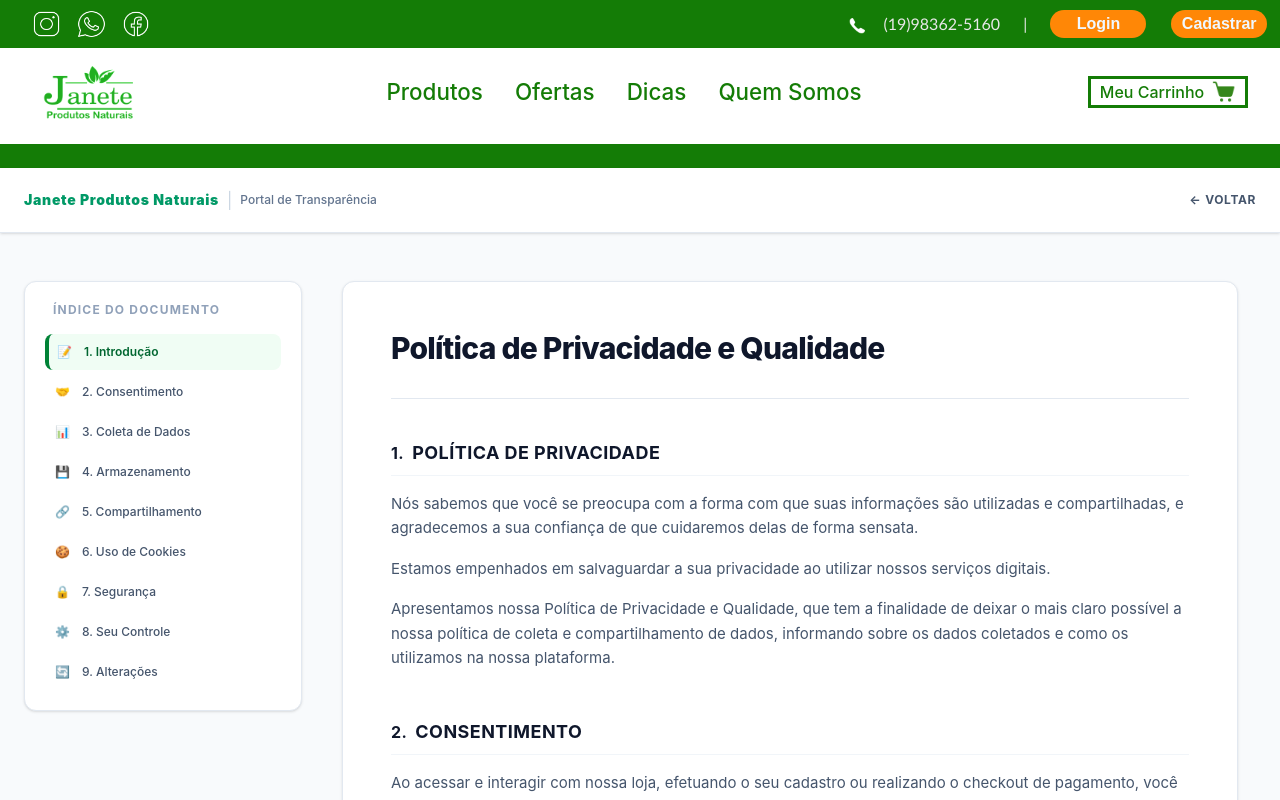
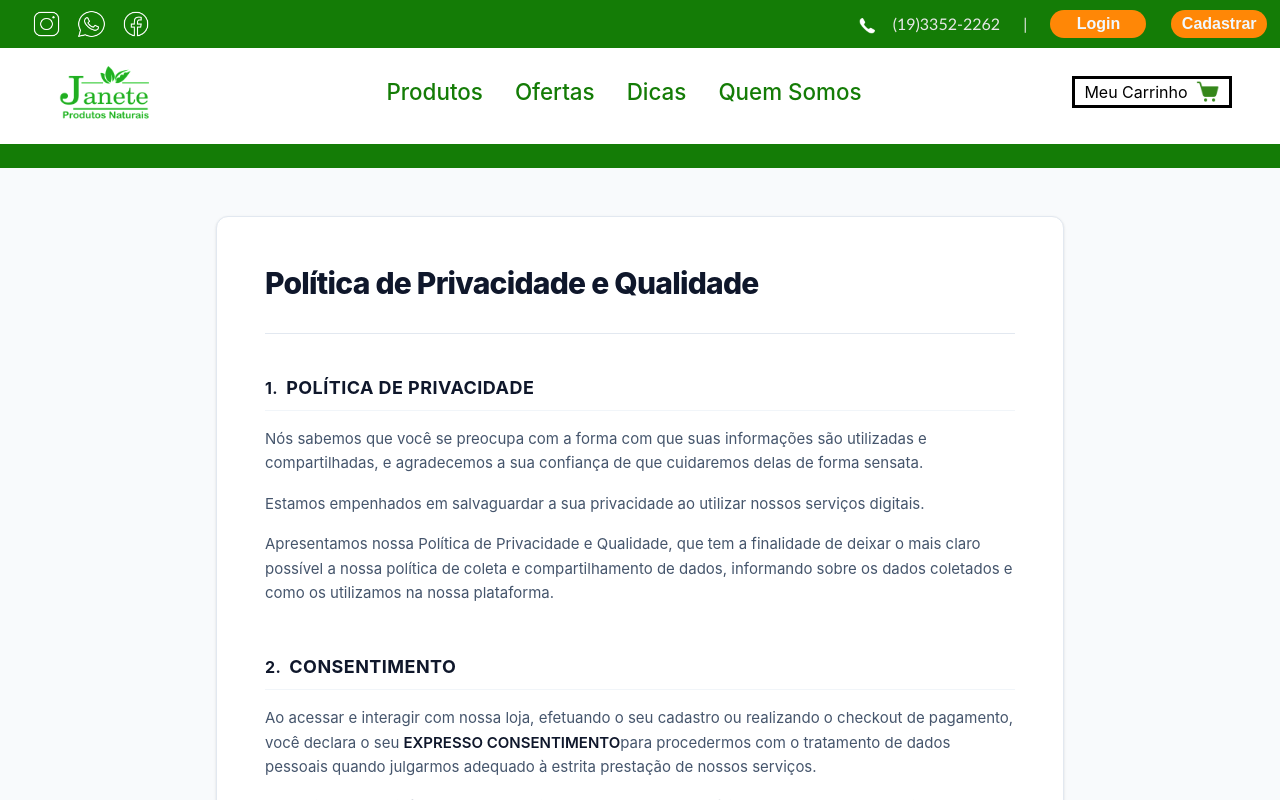
Before and after one commit to SeuByte/JaneteFront, a React (Vite) app in the folder janete-front/: page /PoliticaPrivacidade in a window 1280 px wide. Shown: the top 800 px of the page. Built offline with nearby package versions, Linux system fonts and the light colour scheme.

Commit message:
Política de Privacidade

```diff
--- a/janete-front/src/components/Footer.jsx
+++ b/janete-front/src/components/Footer.jsx
@@ -41,6 +41,11 @@ function footer() {
                             </Link>
                         </li>
                         <li>
+                            <Link to="/PoliticaPrivacidade" className="text-white hover:text-yellow-400 font-bold transition-colors block">
+                                Política de Privacidade
+                            </Link>
+                        </li>
+                        <li>
                             <Link to="/QuemSomos" className="text-white hover:text-yellow-400 font-bold transition-colors block">
                                 Quem Somos
                             </Link>
@@ -50,7 +55,7 @@ function footer() {
 
                 <div className='footer-center'>
 
-                    <a href="https://maps.app.goo.gl/qjCHX4U7MYBDjTjH9">
+                    <a href="https://maps.app.goo.gl/qjCHX4U7MYBDjTjH9" target="_blank">
                         <img src="./MapaJanete.png" alt="" className='maps' />
                     </a>
 
@@ -69,7 +74,7 @@ function footer() {
 
                         <img src="./emailIcon.png" alt="" className='w-5 h-5 mr-2' />
 
-                        <p className='text-amber-50'>janete.naturais@gmail.com</p>
+                        <p className='text-amber-50'>comercial@janeteprodutosnaturais.com.br</p>
 
                     </div>
 
@@ -78,7 +83,7 @@ function footer() {
 
                         <img src="./telIcon.png" alt="" className='w-5 h-5 mr-2' />
 
-                        <p className='text-amber-50'>(19)98328-4729</p>
+                        <p className='text-amber-50'>(19)98860-5981</p>
 
                     </div>
 
--- a/janete-front/src/components/Navbar.jsx
+++ b/janete-front/src/components/Navbar.jsx
@@ -26,7 +26,7 @@ function NavBar() {
         <div className="navgate flex items-center gap-3">
           <img src="/telIcon.png" alt="" className="w-5 h-5 mr-1 mt-1" />
 
-          <h4 className="aga4">(19)98362-5160</h4>
+          <h4 className="aga4">(19)3352-2262</h4>
 
           <h4 className="aga4">|</h4>
 
@@ -62,22 +62,27 @@ function NavBar() {
         </div>
       </div>
 
-      <div className="ctnpae">
+      {/* Alterado para flex, largura total e padding horizontal */}
+      <div className="ctnpae flex items-center w-full px-4">
+
+        {/* Bloco da Logo alterado */}
+        <div className="flex-shrink-0">
           <Link to="/">
             <img src="/JaneteIcon.png" alt="" className="fotoJana" />
           </Link>
+        </div>
 
+        {/* Bloco do Menu alterado */}
         <div
           className="
             chubagui
             flex-1
-            text-center
-            text-[#147C06]
-            font-medium
             flex
             justify-center
             items-center
             gap-8
+            text-[#147C06]
+            font-medium
           "
         >
           <Link to="/produtos" className="hover:text-yellow-500 transition">
@@ -92,17 +97,19 @@ function NavBar() {
             Dicas
           </Link>
 
-            <Link to="/QuemSomos" className="hover:text-yellow-500 transition">
+          <Link to="/quemSomos" className="hover:text-yellow-500 transition">
             Quem Somos
           </Link>
         </div>
 
+        {/* Bloco do Carrinho alterado */}
         <div
           className="
             dentroCarrinho
-            text-center
-            text-[#147C06]
-            font-medium
+            flex-shrink-0
+            flex
+            justify-end
+            items-center
           "
         >
           <button className="carrInho">
--- a/janete-front/src/pages/PoliticaPrivacidade.jsx
+++ b/janete-front/src/pages/PoliticaPrivacidade.jsx
@@ -1,5 +1,5 @@
 import React, { useState, useEffect } from 'react';
-import { Link, useNavigate } from 'react-router-dom';
+import { Link } from 'react-router-dom';
 
 // =========================================================================
 // COMPONENTE 1: BANNER DE COOKIES (Mantido unificado para uso externo)
@@ -32,7 +32,7 @@ export function CookieBanner() {
           cookies essenciais para garantir uma navegação confiável, segura e de alta qualidade. Ao clicar em
           "ENTENDI", você declara o seu expresso consentimento com a nossa coleta e armazenamento seguro de dados.
         </p>
-        <p className="text-xs text-slate-500">
+        <div className="text-xs text-slate-500">
           Para mais esclarecimentos sobre segurança, gerenciamento de perfil ou exclusão de dados, consulte a nossa{' '}
           <p className="text-sm text-gray-700">
             Nossa loja utiliza cookies para facilitar o uso do site e melhorar o seu
@@ -49,7 +49,7 @@ export function CookieBanner() {
             </Link>
           </p>
           .
-        </p>
+        </div>
       </div>
 
       <button
@@ -66,82 +66,14 @@ export function CookieBanner() {
 // COMPONENTE 2: PÁGINA COMPLETA DA POLÍTICA DE PRIVACIDADE E QUALIDADE
 // =========================================================================
 export default function PoliticaPrivacidade() {
-  const navigate = useNavigate();
-  const [secaoAtiva, setSecaoAtiva] = useState('introducao');
-
-  // Lista de seções para alimentar o Menu Lateral de Navegação Rápida
-  const secoes = [
-    { id: 'introducao', label: '1. Introdução', icon: '📝' },
-    { id: 'consentimento', label: '2. Consentimento', icon: '🤝' },
-    { id: 'coleta', label: '3. Coleta de Dados', icon: '📊' },
-    { id: 'armazenamento', label: '4. Armazenamento', icon: '💾' },
-    { id: 'divulgacao', label: '5. Compartilhamento', icon: '🔗' },
-    { id: 'cookies', label: '6. Uso de Cookies', icon: '🍪' },
-    { id: 'seguranca', label: '7. Segurança', icon: '🔒' },
-    { id: 'controle', label: '8. Seu Controle', icon: '⚙️' },
-    { id: 'alteracoes', label: '9. Alterações', icon: '🔄' },
-  ];
-
-  // Função para dar scroll suave até a seção ao clicar no menu lateral
-  const scrollToSection = (id) => {
-    setSecaoAtiva(id);
-    const element = document.getElementById(id);
-    if (element) {
-      const yOffset = -40; // Margem para não colar no topo
-      const y = element.getBoundingClientRect().top + window.pageYOffset + yOffset;
-      window.scrollTo({ top: y, behavior: 'smooth' });
-    }
-  };
-
   return (
     <div className="bg-slate-50 text-slate-800 min-h-screen font-['Inter',_sans-serif]">
 
-      {/* Cabeçalho Superior Minimalista */}
-      <header className="bg-white border-b border-slate-200 sticky top-0 z-40 shadow-sm">
-        <div className="max-w-7xl mx-auto px-6 h-16 flex items-center justify-between">
-          <div className="flex items-center space-x-2">
-            <span className="text-emerald-600 text-sm font-black tracking-wider">Janete Produtos Naturais</span>
-            <span className="text-slate-300">|</span>
-            <span className="text-xs text-slate-500 font-medium hidden sm:inline">Portal de Transparência</span>
-          </div>
-
-          <button
-            onClick={() => navigate(-1)}
-            className="flex items-center space-x-1 text-xs font-bold text-slate-600 hover:text-slate-900 transition-colors uppercase tracking-wider"
-          >
-            <span>←</span> <span>Voltar</span>
-          </button>
-        </div>
-      </header>
-
       {/* Container Principal */}
-      <div className="max-w-7xl mx-auto px-6 py-12 grid grid-cols-1 lg:grid-cols-4 gap-10 items-start">
-
-        {/* MENU LATERAL FIXO (Apenas Desktop) */}
-        <aside className="hidden lg:block lg:col-span-1 sticky top-24 bg-white p-5 rounded-xl border border-slate-200 shadow-sm">
-          <p className="text-xs font-bold uppercase text-slate-400 tracking-widest mb-4 px-2">
-            Índice do Documento
-          </p>
-          <nav className="space-y-1">
-            {secoes.map((secao) => (
-              <button
-                key={secao.id}
-                onClick={() => scrollToSection(secao.id)}
-                className={`w-full flex items-center space-x-3 p-2.5 text-xs font-medium rounded-lg text-left transition-all ${
-                  secaoAtiva === secao.id
-                    ? 'bg-green-50 text-green-800 font-semibold border-l-4 border-green-700 pl-2'
-                    : 'text-slate-600 hover:bg-slate-50 hover:text-slate-900'
-                }`}
-              >
-                <span>{secao.icon}</span>
-                <span>{secao.label}</span>
-              </button>
-            ))}
-          </nav>
-        </aside>
+      <div className="max-w-4xl mx-auto px-6 py-12">
 
         {/* CORPO DO TEXTO JURÍDICO */}
-        <main className="col-span-1 lg:col-span-3 bg-white p-8 md:p-12 rounded-xl border border-slate-200 shadow-sm max-w-4xl">
+        <main className="bg-white p-8 md:p-12 rounded-xl border border-slate-200 shadow-sm">
 
           <div className="border-b border-slate-200 pb-6 mb-10">
             <h1 className="text-3xl font-extrabold text-slate-900 tracking-tight mb-2">
```
Also changed, not shown: janete-front/src/pages/AreaCliente.jsx (+51 -12 lines), 1 other file (tests, documents, lock files or other folders). Lines whose indentation alone changed are shown as unchanged.
